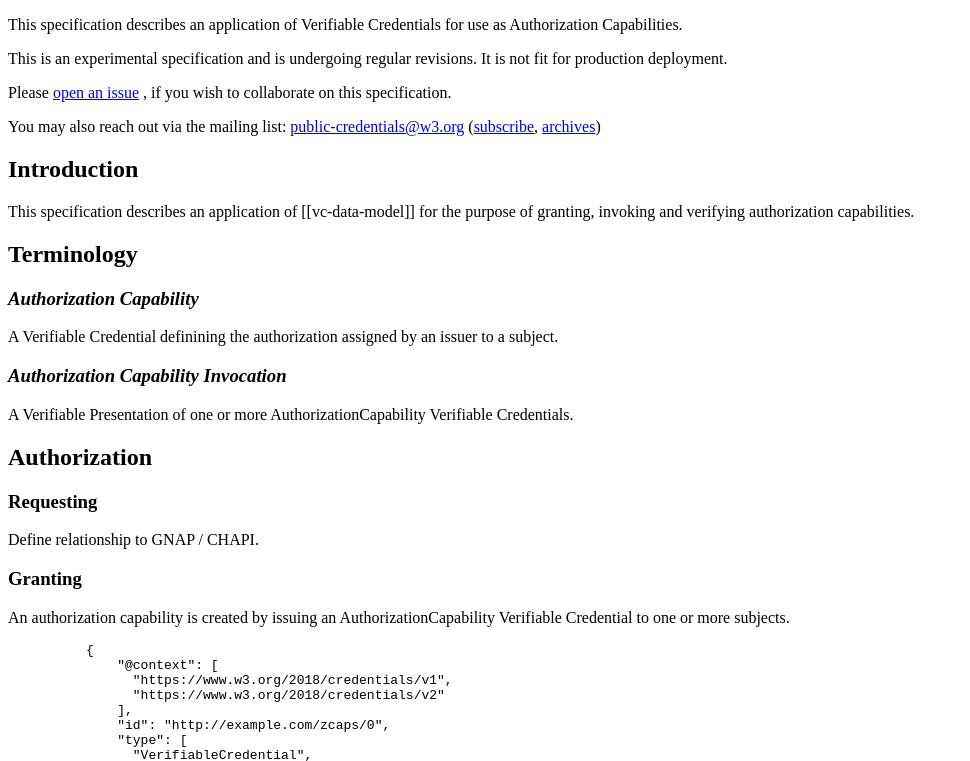
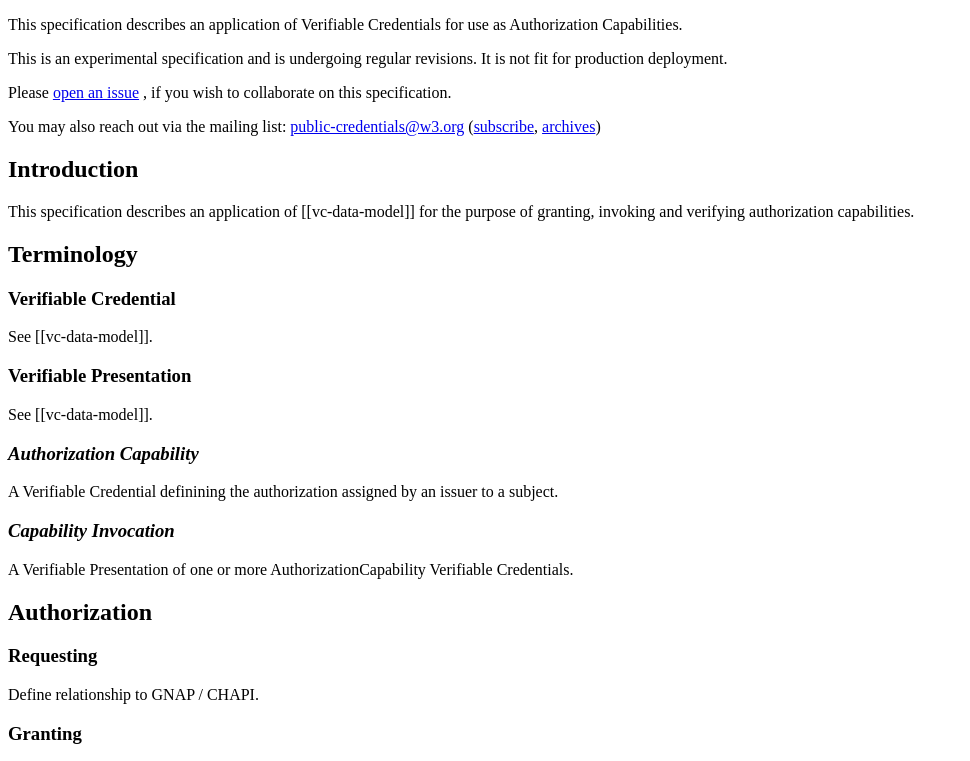
Before and after one commit to transmute-industries/authorization-credentials, a website: page docs/index.html in a window 1280 px wide. Shown: the top 761 px of the page, without its empty margins (0-970 px from the left). Drawn offline with Linux system fonts and the light colour scheme.

Commit message:
chore: update spec

```diff
--- a/docs/index.html
+++ b/docs/index.html
@@ -115,6 +115,16 @@
       <h2>Terminology</h2>
 
       <section>
+        <h3>Verifiable Credential</h3>
+        <p>See [[vc-data-model]].</p>
+      </section>
+
+      <section>
+        <h3>Verifiable Presentation</h3>
+        <p>See [[vc-data-model]].</p>
+      </section>
+
+      <section>
         <h3>
           <dfn data-lt="Authorization Capability|AuthorizationCapability"
             >Authorization Capability</dfn
@@ -127,9 +137,8 @@
       </section>
       <section>
         <h3>
-          <dfn
-            data-lt="Authorization Capability Invocation|AuthorizationCapabilityInvocation"
-            >Authorization Capability Invocation</dfn
+          <dfn data-lt="Capability Invocation|CapabilityInvocation"
+            >Capability Invocation</dfn
           >
         </h3>
         <p>
@@ -265,9 +274,8 @@
         <h3>Invoking</h3>
         <p>
           An authorization capability is invoked by presenting an
-          <a>AuthorizationCapabilityInvocation</a> verifiable presentation
-          containing one or more <a>AuthorizationCapability</a> Verifiable
-          Credentials.
+          <a>CapabilityInvocation</a> verifiable presentation containing one or
+          more <a>AuthorizationCapability</a> Verifiable Credentials.
         </p>
 
         <pre class="example">
@@ -278,7 +286,7 @@
               ],
               "type": [
                 "VerifiablePresentation",
-                "AuthorizationCapabilityInvocation"
+                "CapabilityInvocation"
               ],
               "verifiableCredential": [
                 {
```
